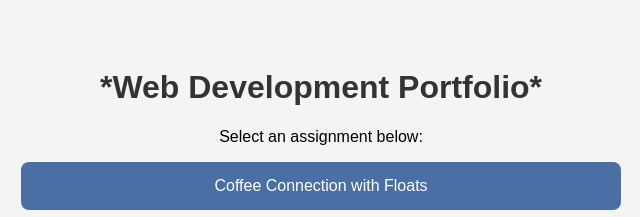
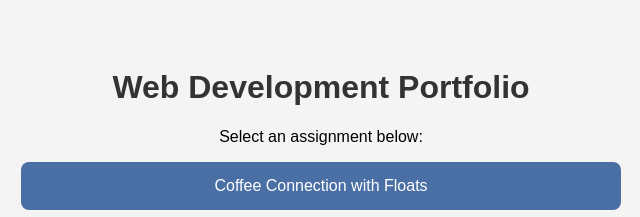
Before and after one commit to edemian/web_dev_portfolio, a plain HTML site: page index.html in a window 1280 px wide. Shown: the top 217 px of the page, 319-959 px from the left. Drawn offline with Linux system fonts and the light colour scheme.

Commit message:
removed emphazes from main file title

```diff
--- a/index.html
+++ b/index.html
@@ -40,7 +40,7 @@
 
 <body>
 
-    <h1>*Web Development Portfolio*</h1>
+    <h1>Web Development Portfolio</h1>
 
     <p>Select an assignment below:</p>
 
```
